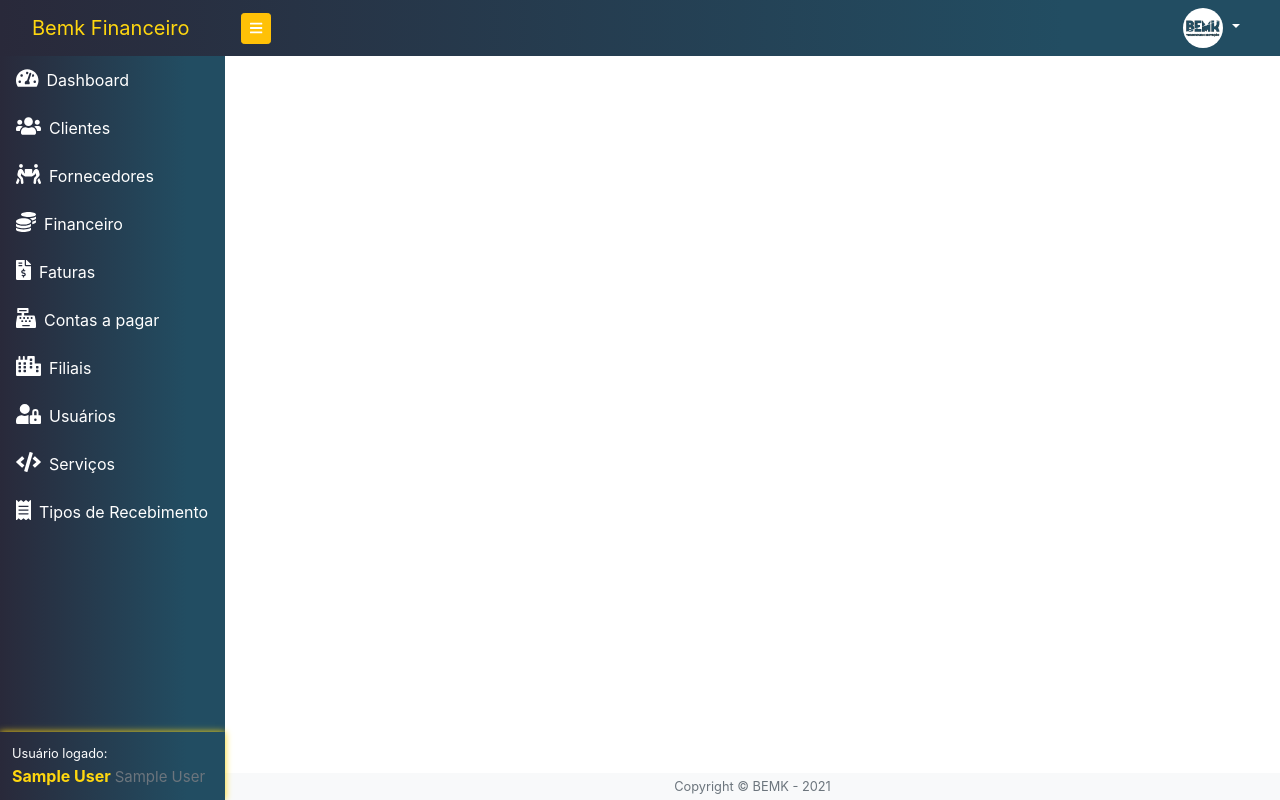
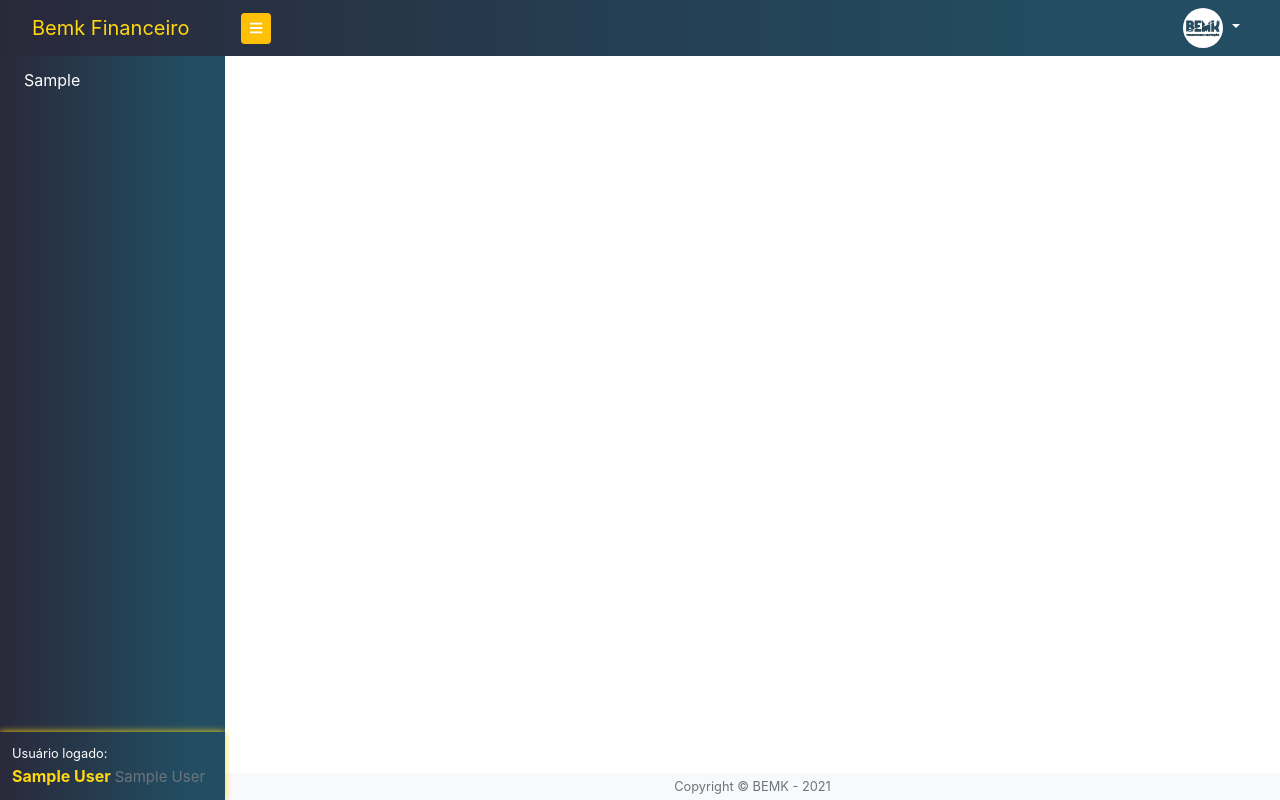
Before and after one commit to moiseskm09/bemk_financeiro, a PHP site: page /sistema/home.php in a window 1280 px wide. Run offline with PHP 8.4, Linux system fonts and the light colour scheme; the visitor is signed in with stand-in values (Sample User, id 1); tables that the repository leaves empty or names only in its code hold one stand-in row (values such as "Sample post").

Commit message:
menu foi para o banco de dados

```diff
--- a/sistema/home.php
+++ b/sistema/home.php
@@ -1,7 +1,10 @@
-<?php require_once '../ferramentas/sessao.php';?>
+<?php
+require_once '../ferramentas/sessao.php';
+require_once '../ferramentas/conexao.php';
+?>
 
 <!DOCTYPE html>
-<html lang="en">
+<html lang="pt-br">
     <head>
         <meta charset="utf-8" />
         <meta http-equiv="X-UA-Compatible" content="IE=edge" />
--- a/sistema/menu.php
+++ b/sistema/menu.php
@@ -2,47 +2,17 @@
                 <nav class="sb-sidenav accordion fundo-menu" id="sidenavAccordion">
                     <div class="sb-sidenav-menu">
                         <div class="nav">
-                            <a class="nav-link link-menu" href="index.html">
-                                <div class="sb-nav-link-icon"><i class="fas fa-tachometer-alt tamanho-icone"></i></div>
-                                Dashboard
+                           <?php
+          $seleciona_menu = mysqli_query($conexao, "SELECT * from menu");
+          while ($resultado = mysqli_fetch_assoc($seleciona_menu)) {
+              $idMenu = $resultado["id"];
+              ?>
+
+                            <a class="nav-link link-menu" href="<?php echo $resultado['caminho'];?>">
+                                <div class="sb-nav-link-icon"><i class="<?php echo $resultado['icone'];?> tamanho-icone"></i></div>
+                                <?php echo $resultado['menu'];?>
                             </a>
-                            <a class="nav-link link-menu" href="index.html">
-                                <div class="sb-nav-link-icon"><i class="fas fa-users tamanho-icone"></i></div>
-                                Clientes
-                            </a>
-                            <a class="nav-link link-menu" href="index.html">
-                                <div class="sb-nav-link-icon"><i class="fas fa-people-carry tamanho-icone"></i></div>
-                                Fornecedores
-                            </a>
-                            <a class="nav-link link-menu" href="index.html">
-                                <div class="sb-nav-link-icon"><i class="fas fa-coins tamanho-icone"></i></div>
-                                Financeiro
-                            </a>
-                            <a class="nav-link link-menu" href="index.html">
-                                <div class="sb-nav-link-icon"><i class="fas fa-file-invoice-dollar tamanho-icone"></i></div>
-                                Faturas
-                            </a>
-                            <a class="nav-link link-menu" href="index.html">
-                                <div class="sb-nav-link-icon"><i class="fas fa-cash-register tamanho-icone"></i></div>
-                                Contas a pagar
-                            </a>
-                            <a class="nav-link link-menu" href="index.html">
-                                <div class="sb-nav-link-icon"><i class="fas fa-city tamanho-icone"></i></div>
-                                Filiais
-                            </a>
-                            <a class="nav-link link-menu" href="index.html">
-                                <div class="sb-nav-link-icon"><i class="fas fa-user-lock tamanho-icone"></i></div>
-                                Usuários
-                            </a>
-                            <a class="nav-link link-menu" href="index.html">
-                                <div class="sb-nav-link-icon"><i class="fas fa-code tamanho-icone"></i></div>
-                                Serviços
-                            </a>
-                            <a class="nav-link link-menu" href="index.html">
-                                <div class="sb-nav-link-icon"><i class="fas fa-receipt tamanho-icone"></i></div>
-                                Tipos de Recebimento
-                            </a>
-
+                  <?php  }   ?>
                         </div>
                     </div>
                     <div class="sb-sidenav-footer rodape-menu">
```
